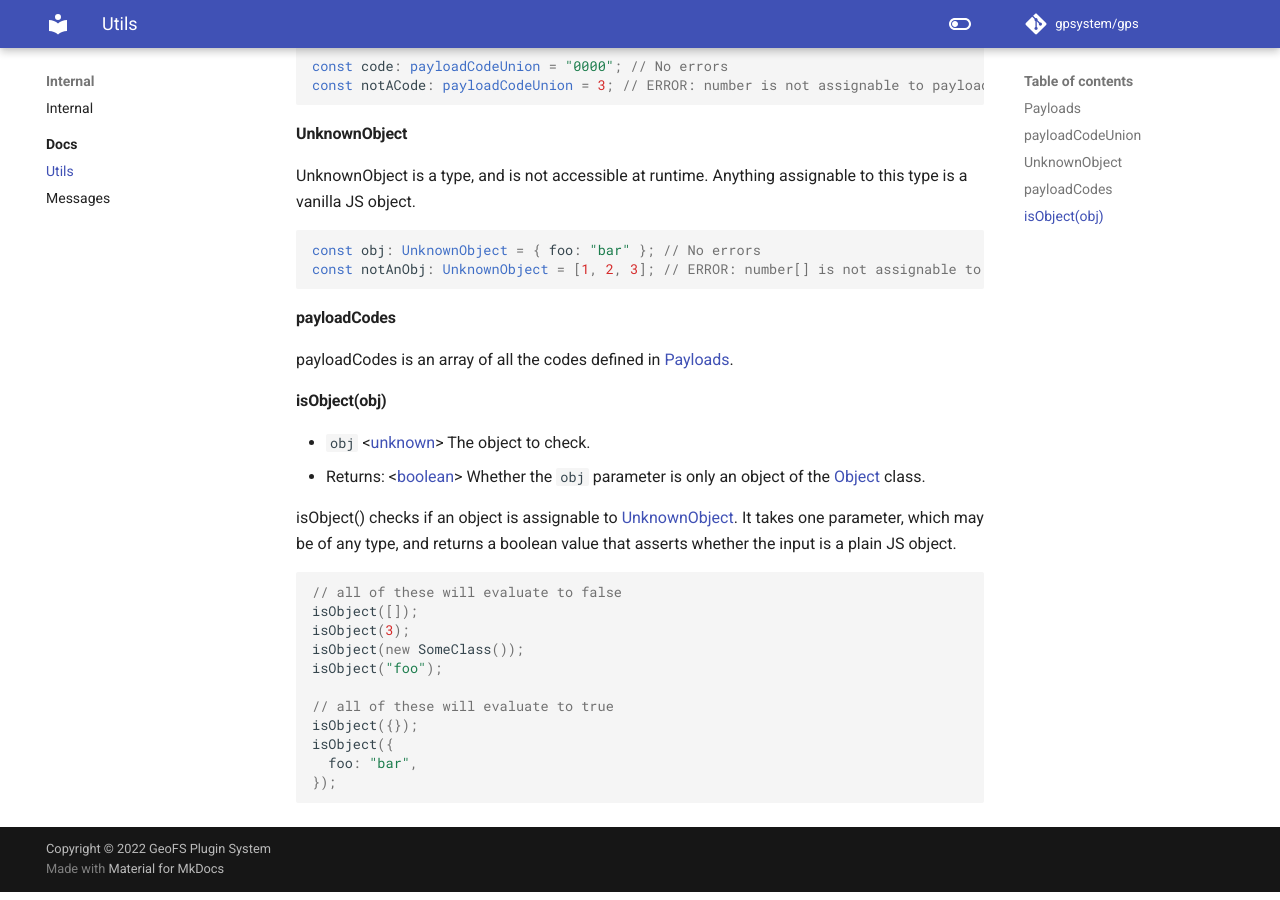
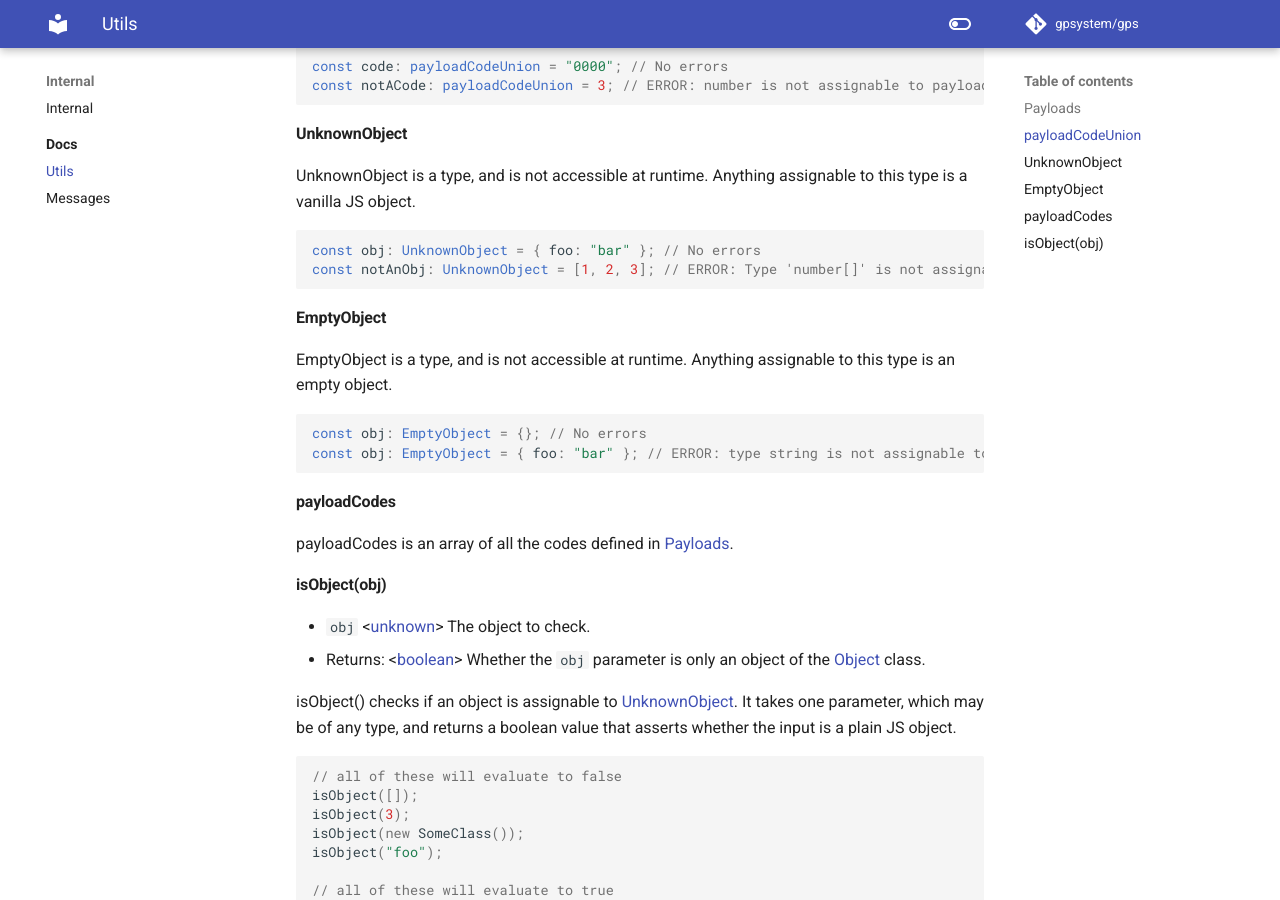
Before and after one commit to gpsystem/gps, an MkDocs documentation site: the page built from docs/api/internal/utils.md, in a window 1280 px wide and 900 px high, scrolled down 726 px. Built offline with MkDocs 1.6.1 and Material for MkDocs 9.7.7, drawn with Linux system fonts in a browser that asks for light colours; comment, search, counter and statistics services are not loaded.

Commit message:
docs: documented everything

````diff
--- a/docs/api/internal/utils.md
+++ b/docs/api/internal/utils.md
@@ -28,7 +28,16 @@ UnknownObject is a type, and is not accessible at runtime. Anything assignable t
 
 ```ts
 const obj: UnknownObject = { foo: "bar" }; // No errors
-const notAnObj: UnknownObject = [1, 2, 3]; // ERROR: number[] is not assignable to UnknownObject
+const notAnObj: UnknownObject = [1, 2, 3]; // ERROR: Type 'number[]' is not assignable to type 'UnknownObject'.
+```
+
+#### EmptyObject
+
+EmptyObject is a type, and is not accessible at runtime. Anything assignable to this type is an empty object.
+
+```ts
+const obj: EmptyObject = {}; // No errors
+const obj: EmptyObject = { foo: "bar" }; // ERROR: type string is not assignable to never
 ```
 
 #### payloadCodes
````
